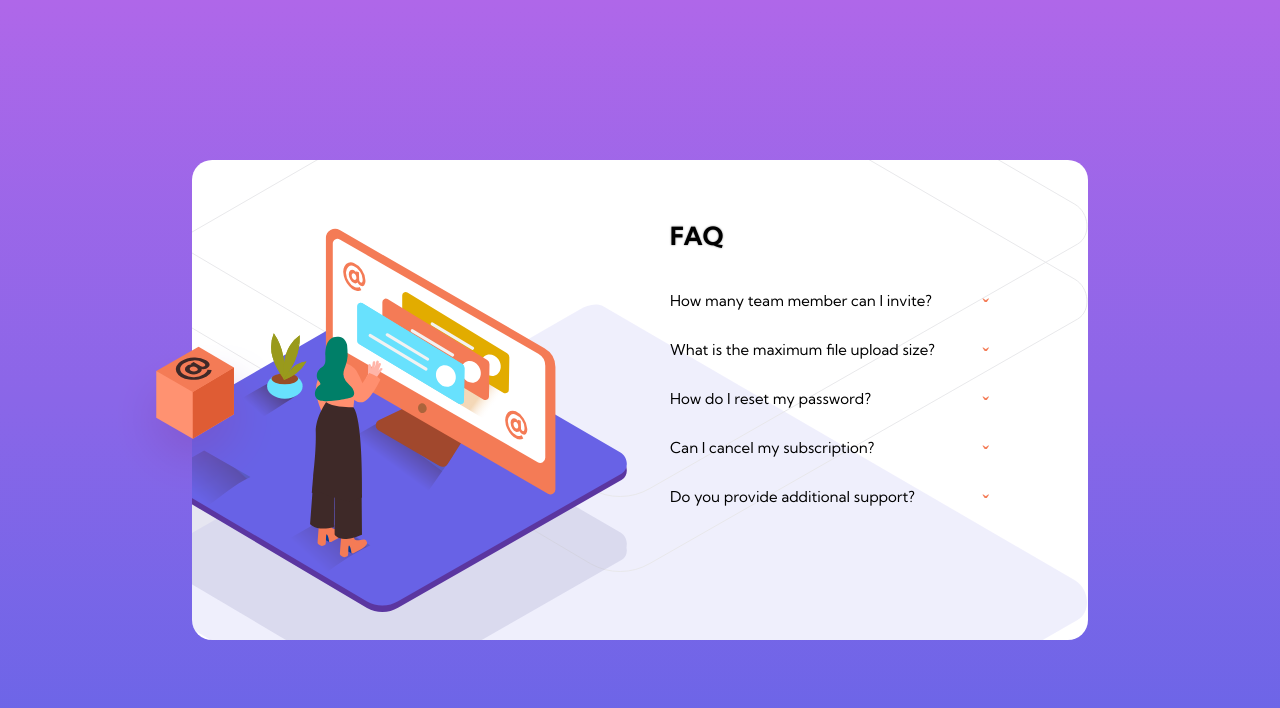
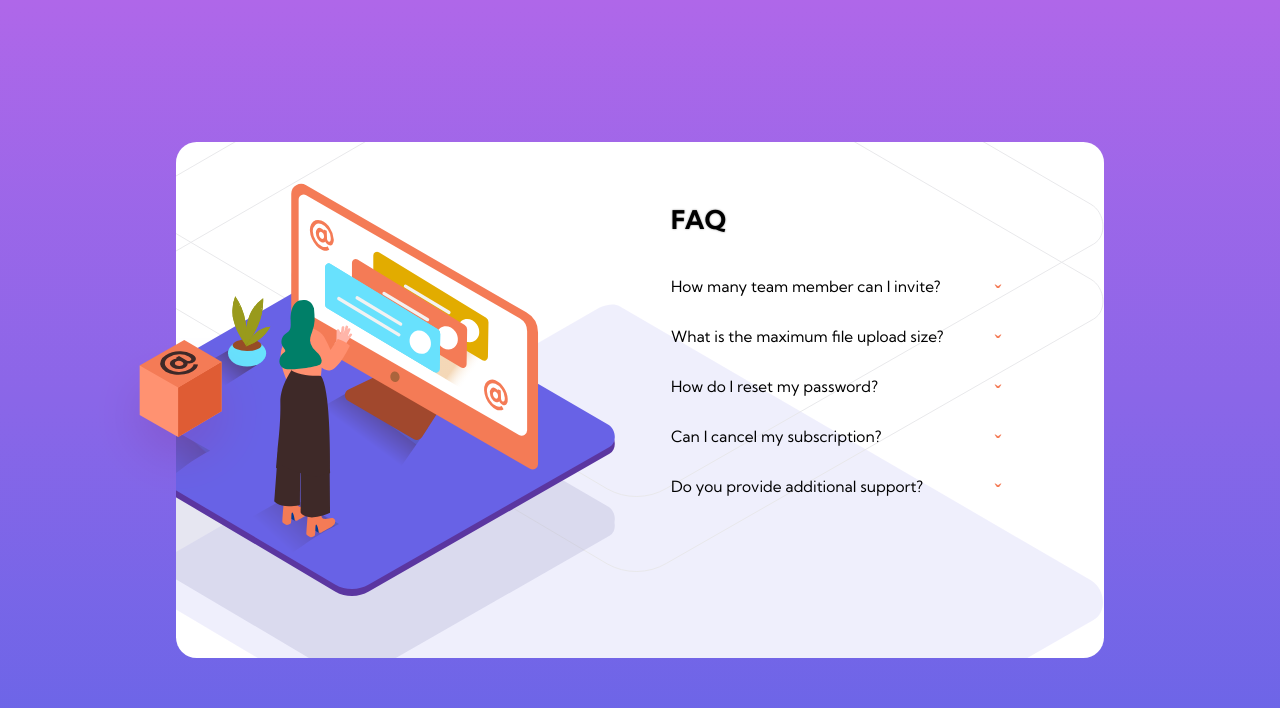
Before and after one commit to jwypchlo/FAQ-Accordion-Card, a website: page index.html in a window 1280 px wide. Drawn offline with Linux system fonts and the light colour scheme.

Commit message:
Add files via upload

```diff
--- a/style/sass/main.scss
+++ b/style/sass/main.scss
@@ -5,11 +5,6 @@ $text-dark-greyish-blue: hsl(237, 12%, 33%);
 $text-light-greyish-blue: hsl(240, 6%, 50%);
 
 $icon-orange: hsl(14, 88%, 65%);
-
-/*
-    .attribution { font-size: 11px; text-align: center; }
-    .attribution a { color: hsl(228, 45%, 44%); }
-*/
 
 *,
 *::before,
@@ -19,21 +14,22 @@ $icon-orange: hsl(14, 88%, 65%);
 }
 
 html {
-  font-size: 62.6%;
+  font-size: 64.5%;
   font-family: "Kumbh Sans", sans-serif;
 }
 
 body {
   display: flex;
+  align-items: center;
   justify-content: center;
-  align-items: center;
   min-height: 100vh;
   min-width: 100vw;
   background-image: linear-gradient(
     $background-color-violet,
     $background-color-blue
   );
-  z-index: 2;
+  background-repeat: no-repeat;
+  background-size: cover;
 }
 
 #img2 {
@@ -41,11 +37,15 @@ body {
 }
 
 .card {
+  // position: absolute;
+  // top: 50%;
+  // left: 50%;
+  // transform: translate(-50%, -50%);
   display: grid;
   grid-template-columns: 1fr 1fr;
   justify-items: start;
-  height: 60vh;
-  width: 70vw;
+  height: 50rem;
+  width: 90rem;
   background-color: white;
   background-image: url(../../images/bg-pattern-desktop.svg);
   border-radius: 2rem;
@@ -53,18 +53,18 @@ body {
   background-position: right;
 
   &_img {
-    height: 80%;
-    margin-top: calc((20vh - 2.45rem) / 2);
-    margin-left: -7rem;
+    height: 40rem;
+    margin-top: 4rem;
+    margin-left: -10rem;
     filter: drop-shadow(0 8rem 0 hsla(240, 27%, 69%, 0.247));
   }
 
   &_box {
     position: absolute;
-    width: 13%;
-    z-index: 1;
+    width: 17rem;
+    margin-top: 19rem;
     margin-left: -8rem;
-    margin-top: calc((60vh - 1.73rem) / 2.5);
+    z-index: 2;
   }
 
   &_content {
@@ -90,7 +90,6 @@ body {
     font-family: "Kumbh Sans", serif;
     font-size: 1.5rem;
     background-color: transparent;
-    cursor: pointer;
     padding: 2rem;
     width: 70%;
     text-align: left;
@@ -99,13 +98,17 @@ body {
     transition: font-weight 0.4s ease-in-out;
     margin-left: 7rem;
 
+    &:hover {
+      cursor: pointer;
+      color: $icon-orange;
+    }
+
     &:after {
       content: "\032C";
       font-size: 2rem;
       font-weight: bold;
       color: $icon-orange;
       float: right;
-      // margin-left: 0.5rem;
       margin-top: -1.4rem;
     }
   }
@@ -163,7 +166,7 @@ p {
   }
 }
 
-@media only screen and (max-width: 426px) {
+@media only screen and (max-width: 375px) {
   html {
     font-size: 5%;
   }
```
Also changed, not shown: Desktop.png (added), Desktop_Hover&Active.png (added), style/css/main.css.
